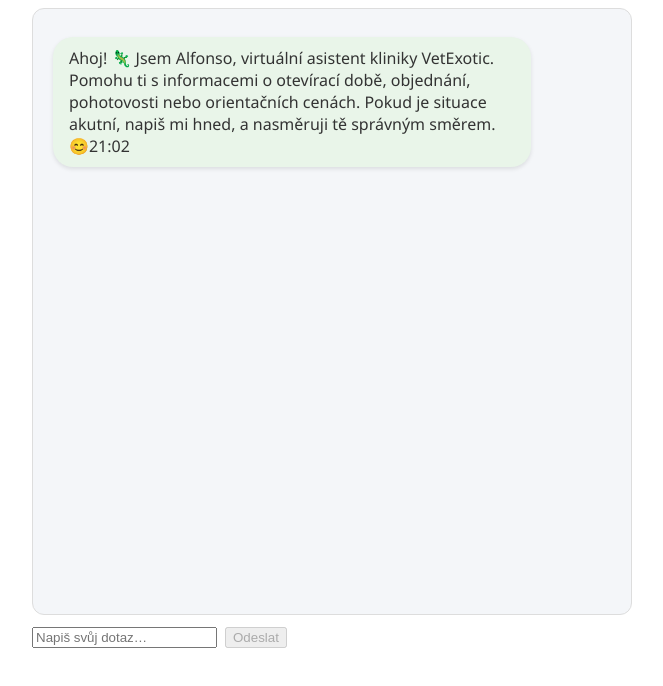
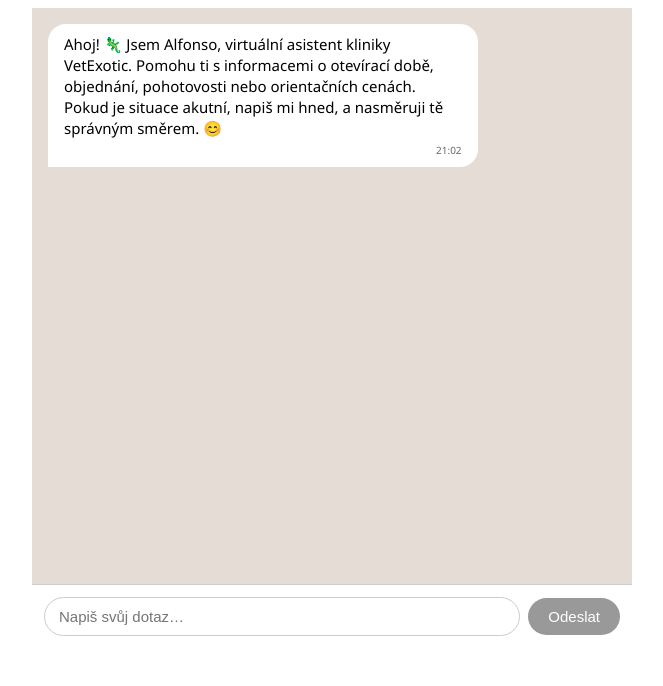
Before and after one commit to sfrib/vetexotic-chatbot, a Next.js app: page / in a window 1280 px wide. Shown: the top 686 px of the page, without its empty margins (308-971 px from the left). Built offline with nearby package versions, Linux system fonts and the light colour scheme.

Commit message:
Update Chat.module.css

```diff
--- a/components/Chat.module.css
+++ b/components/Chat.module.css
@@ -5,19 +5,20 @@
   display: flex;
   flex-direction: column;
   height: 80vh;
+  background: #f0f2f5;
 }
 
 .chatBox {
   flex-grow: 1;
   overflow-y: auto;
-  padding: 20px;
-  background: #f4f6f9;
-  border-radius: 12px;
-  border: 1px solid #ddd;
+  padding: 16px;
+  background: #e5ddd5;
+  display: flex;
+  flex-direction: column;
+  gap: 8px;
 }
 
 .message {
-  margin: 8px 0;
   display: flex;
 }
 
@@ -30,80 +31,83 @@
 }
 
 .bubble {
-  background: #fff;
   padding: 10px 16px;
-  border-radius: 20px;
-  max-width: 80%;
-  box-shadow: 0 2px 4px rgba(0, 0, 0, 0.1);
+  max-width: 70%;
+  word-wrap: break-word;
+  font-size: 15px;
+  line-height: 1.4;
 }
 
 .user .bubble {
-  background: #dff6ff;
-  color: #000;
+  background-color: #0084ff;
+  color: #fff;
+  border-radius: 18px 18px 0 18px;
 }
 
 .assistant .bubble {
-  background: #e9f5e9;
-  color: #333;
+  background-color: #ffffff;
+  color: #000;
+  border-radius: 18px 18px 18px 0;
+}
+
+/* Timestamp inside bubble */
+.time {
+  display: block;
+  font-size: 10px;
+  opacity: 0.6;
+  margin-top: 4px;
+  text-align: right;
+}
+
+/* Typing indicator */
+.typingIndicator {
+  font-style: italic;
+  color: #555;
+  padding-left: 8px;
 }
 
 .inputForm {
   display: flex;
-  gap: 8px;
-  margin-top: 12px;
+  padding: 12px;
+  background: #fff;
+  align-items: center;
+  border-top: 1px solid #ccc;
 }
 
-.input {
+.inputForm input {
   flex-grow: 1;
-  padding: 10px;
-  border-radius: 12px;
+  padding: 10px 14px;
+  border-radius: 20px;
   border: 1px solid #ccc;
-  resize: none;
+  outline: none;
+  font-size: 15px;
 }
 
-.button {
-  padding: 10px 16px;
-  background: #0070f3;
-  color: white;
+.inputForm button {
+  margin-left: 8px;
+  padding: 10px 20px;
+  background-color: #0084ff;
+  color: #fff;
   border: none;
-  border-radius: 12px;
+  border-radius: 20px;
+  font-size: 15px;
   cursor: pointer;
 }
 
-.button:disabled {
+.inputForm button:disabled {
   background: #999;
   cursor: not-allowed;
 }
 
-.bubbleTyping {
-  background: #e9f5e9;
-  padding: 10px 16px;
-  border-radius: 20px;
-  max-width: 80%;
-  font-style: italic;
-  color: #555;
-  display: inline-block;
-}
-
-.dot {
-  animation: blink 1.4s infinite both;
-}
-
-.dot:nth-child(2) {
-  animation-delay: 0.2s;
-}
-
-.dot:nth-child(3) {
-  animation-delay: 0.4s;
-}
-
-@keyframes blink {
-  0%,
-  80%,
-  100% {
-    opacity: 0;
+@media (max-width: 600px) {
+  .chatContainer {
+    height: 100vh;
+    padding: 0;
   }
-  40% {
-    opacity: 1;
+  .chatBox {
+    padding: 8px;
+  }
+  .inputForm {
+    padding: 8px;
   }
 }
```
